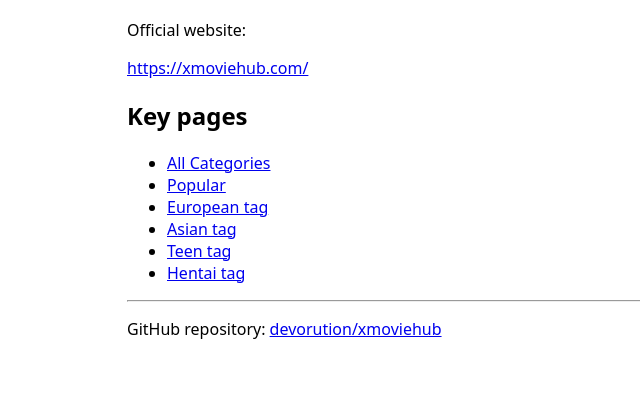
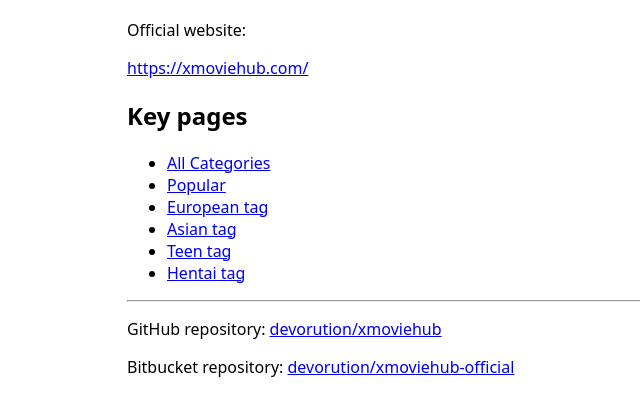
Before and after one commit to Devorution/xmoviehub, a plain HTML site: page index.html in a window 1280 px wide. Shown: the part 91-506 px from the top of the page, without its empty margins (153-793 px from the left). Drawn offline with Linux system fonts and the light colour scheme.

Commit message:
Update index.html

```diff
--- a/index.html
+++ b/index.html
@@ -25,5 +25,6 @@
 
   <hr />
   <p>GitHub repository: <a href="https://github.com/devorution/xmoviehub">devorution/xmoviehub</a></p>
+  <p>Bitbucket repository: <a href="https://bitbucket.org/devorution/xmoviehub-official/">devorution/xmoviehub-official</a></p>
 </body>
 </html>
```
